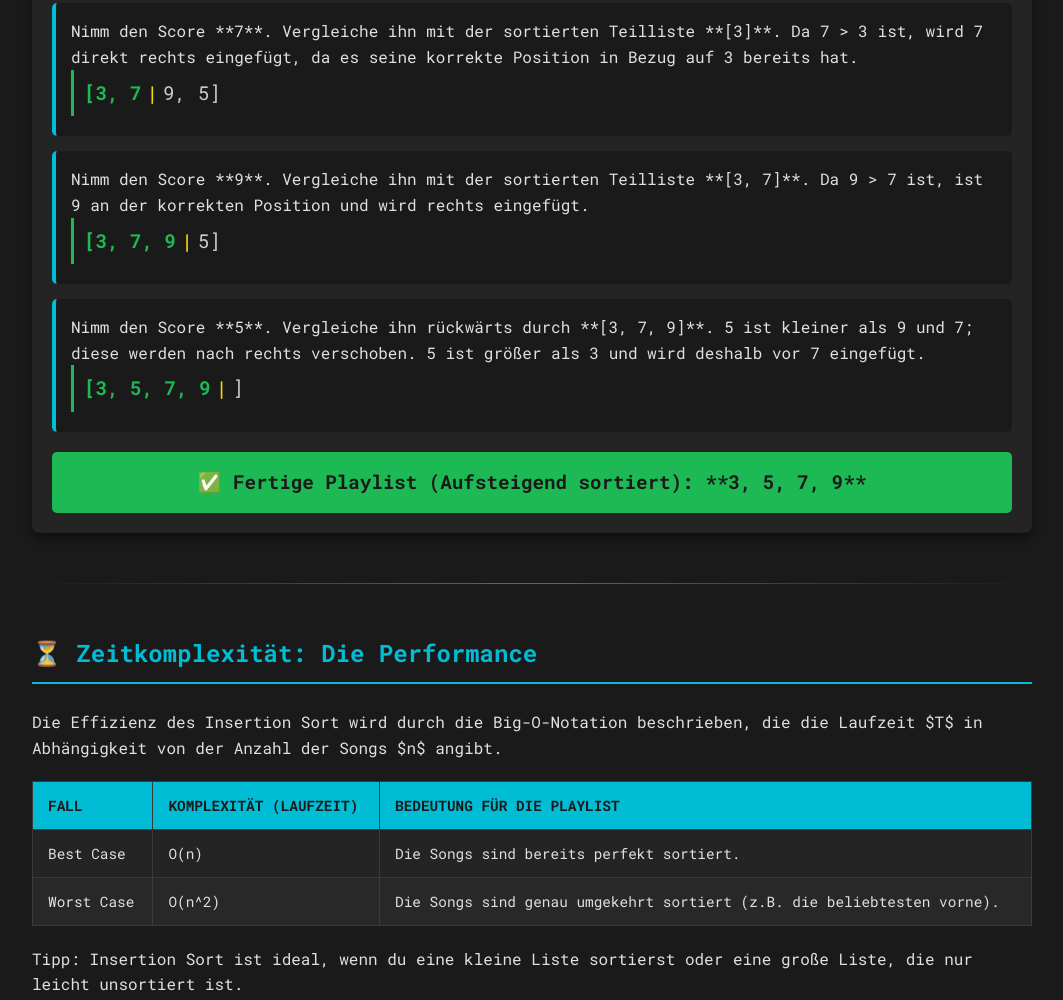
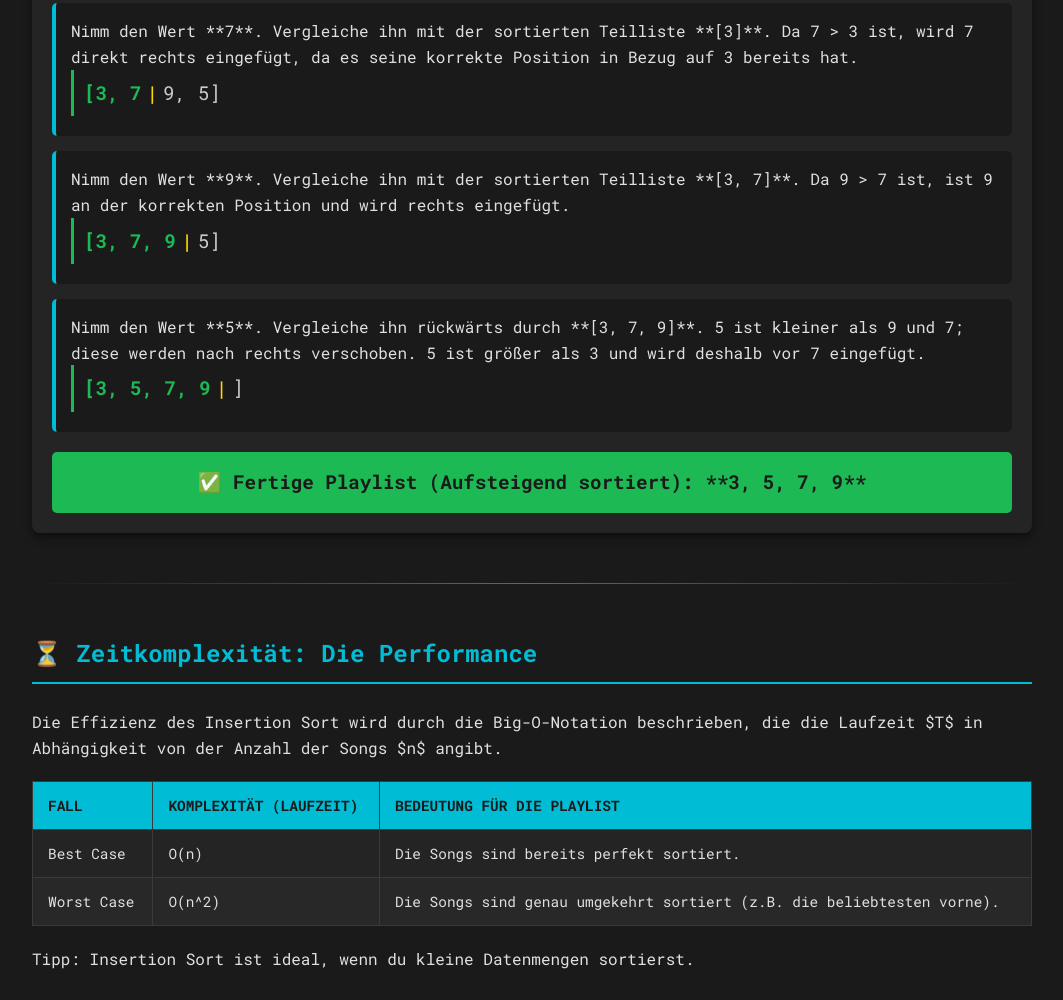
Before and after one commit to Philipp-byte/Insertion--Sort-Algorithmus, a plain HTML site: page index.html in a window 1280 px wide. Shown: the part 829-1829 px from the top of the page, without its empty margins (108-1171 px from the left). Drawn offline with Linux system fonts and the light colour scheme.

Commit message:
Update text for clarity in index.htmlBegriffe angepasst

```diff
--- a/index.html
+++ b/index.html
@@ -205,19 +205,19 @@
 
             <ul class="sort-list">
                 <li>
-                     Nimm den Score **7**. Vergleiche ihn mit der sortierten Teilliste **[3]**. Da 7 &gt; 3 ist, wird 7 direkt rechts eingefügt, da es seine korrekte Position in Bezug auf 3 bereits hat.
+                     Nimm den Wert **7**. Vergleiche ihn mit der sortierten Teilliste **[3]**. Da 7 &gt; 3 ist, wird 7 direkt rechts eingefügt, da es seine korrekte Position in Bezug auf 3 bereits hat.
                     <div class="array-step">
                         <span class="sorted-part">[3, 7</span><span class="separator">|</span><span class="unsorted-part">9, 5]</span>
                     </div>
                 </li>
                 <li>
-                     Nimm den Score **9**. Vergleiche ihn mit der sortierten Teilliste **[3, 7]**. Da 9 &gt; 7 ist, ist 9 an der korrekten Position und wird rechts eingefügt.
+                     Nimm den Wert **9**. Vergleiche ihn mit der sortierten Teilliste **[3, 7]**. Da 9 &gt; 7 ist, ist 9 an der korrekten Position und wird rechts eingefügt.
                     <div class="array-step">
                         <span class="sorted-part">[3, 7, 9</span><span class="separator">|</span><span class="unsorted-part">5]</span>
                     </div>
                 </li>
                 <li>
-                     Nimm den Score **5**. Vergleiche ihn rückwärts durch **[3, 7, 9]**. 5 ist kleiner als 9 und 7; diese werden nach rechts verschoben. 5 ist größer als 3 und wird deshalb vor 7 eingefügt.
+                     Nimm den Wert **5**. Vergleiche ihn rückwärts durch **[3, 7, 9]**. 5 ist kleiner als 9 und 7; diese werden nach rechts verschoben. 5 ist größer als 3 und wird deshalb vor 7 eingefügt.
                     <div class="array-step">
                         <span class="sorted-part">[3, 5, 7, 9</span><span class="separator">|</span><span class="unsorted-part">]</span>
                     </div>
@@ -258,7 +258,7 @@
                 </tbody>
             </table>
             <p class="highlight-text">
-                Tipp: Insertion Sort ist ideal, wenn du eine kleine Liste sortierst oder eine große Liste, die nur leicht unsortiert ist.
+                Tipp: Insertion Sort ist ideal, wenn du kleine Datenmengen sortierst.
             </p>
         </section>
     </main>
```
